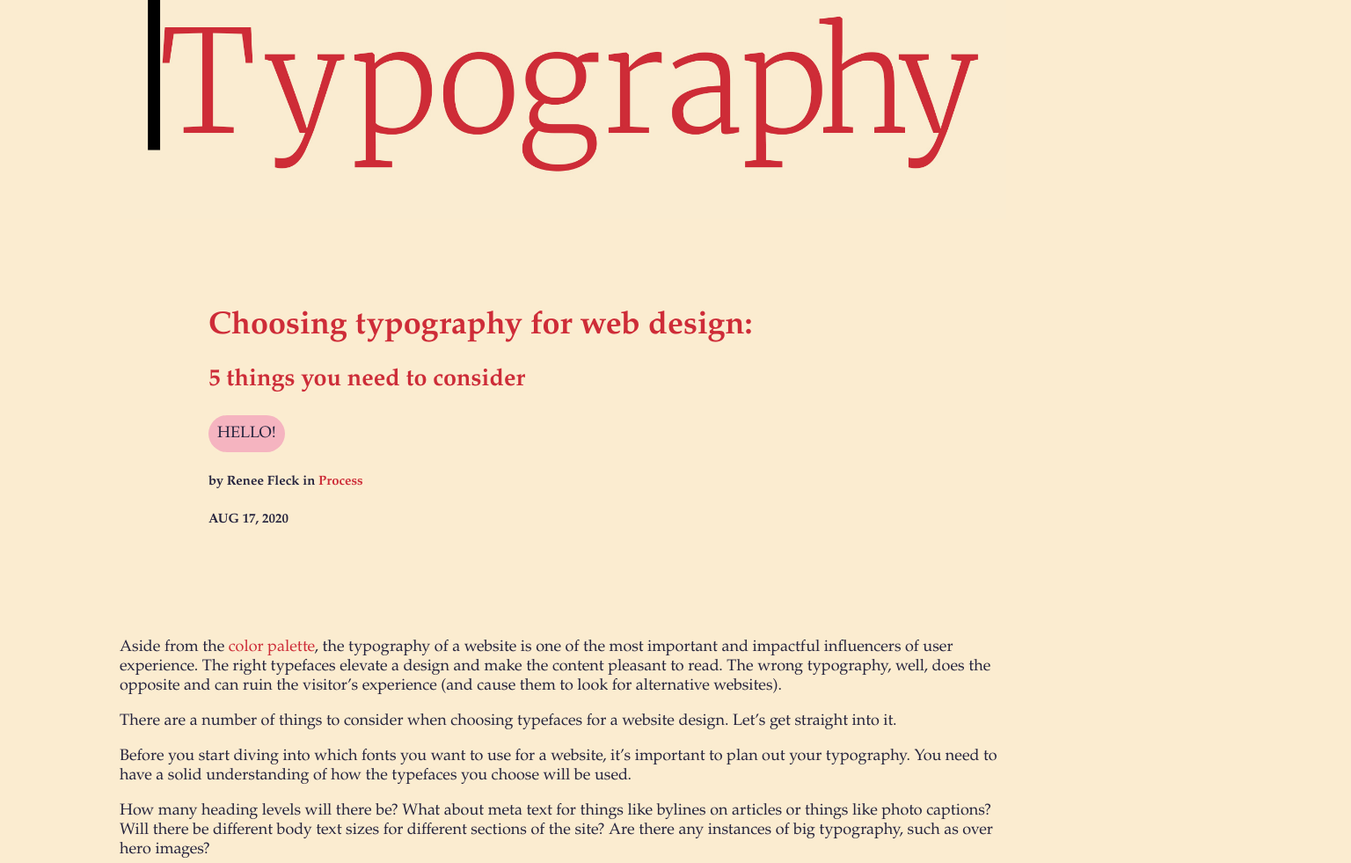
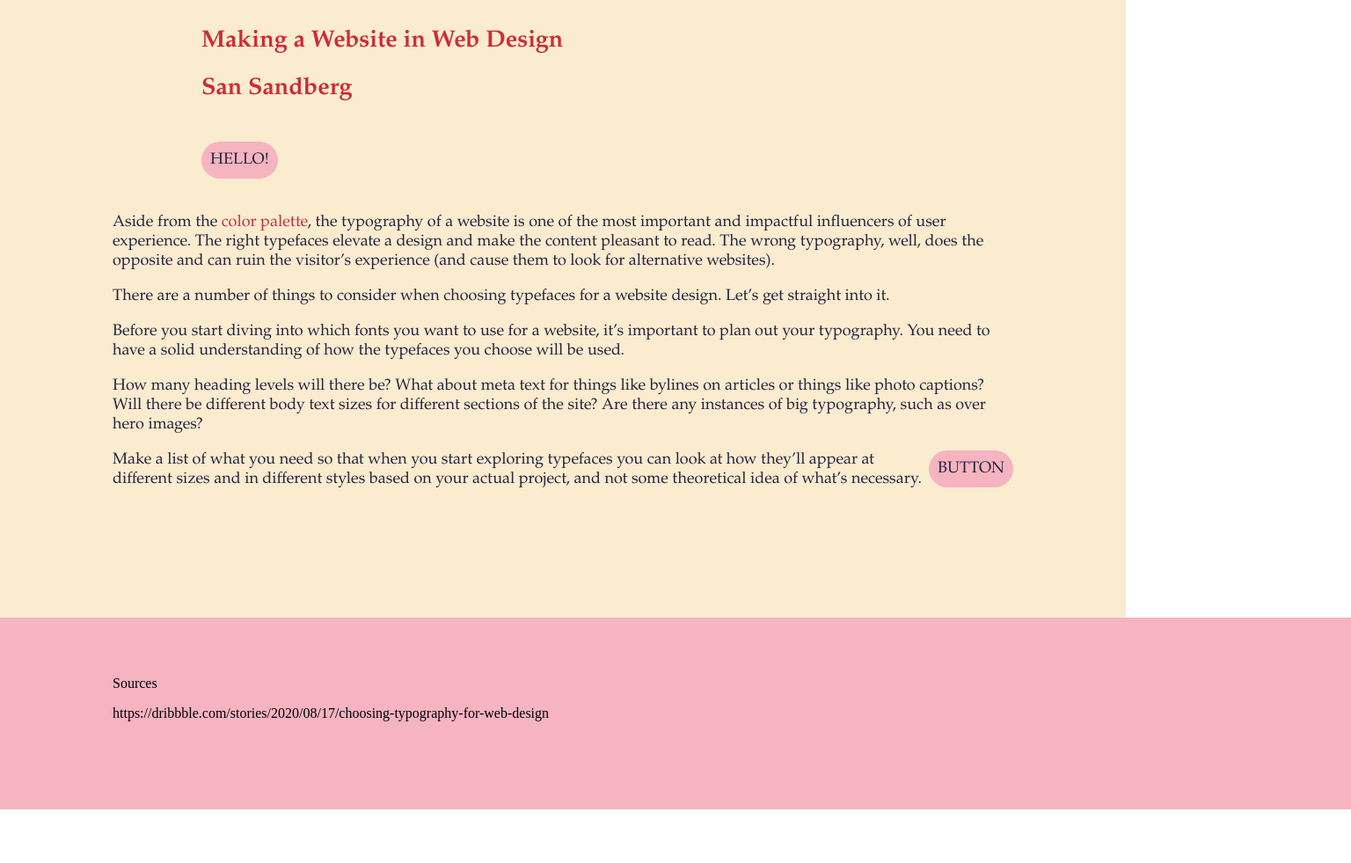
Before and after one commit to sssandberg/this-one, a plain HTML site: page about.html in a window 1280 px wide. Shown: the part 197-1178 px from the top of the page at 88% size, 1536 px wide, since content can reach past the window. After the commit the page ends 1117 px from the top, so only its background shows below. Drawn offline with Linux system fonts and the light colour scheme; a web font is replaced by a local one.

Commit message:
Add files via upload

```diff
--- a/about.html
+++ b/about.html
@@ -18,25 +18,21 @@
   <li><a href="color.html">Color</a></li>
 
 </ul>
-
-<div class="center">
-
-    <img src="Images/typ.picture.jpg" width="100%"  alt=""/></div>
+<section class="body">
+<div class="center"> </div>
 <header>
-  <h1>Choosing typography for web design: </h1>
-	<h2>5 things you need to consider</h2>
+  <h1>Making a Website in Web Design</h1>
+	<h2>San Sandberg</h2>
 	<aside class="aside">
 	<div class="button left">
 		<a href="https://dribbble.com/stories/2020/08/17/choosing-typography-for-web-design" target="_blank">HELLO!</a>	</div>
   </aside>
-	  <h5>by Renee Fleck in <a href="https://dribbble.com/stories/categories/process" target="_blank">Process</a></h5>
-<h5>AUG 17, 2020</h5>
+
 
 
 </header>
-	<section>
 
-<p>Aside from the <a href="https://dribbble.com/stories/2018/12/19/choosing-colors-for-web-design-a-practical-ui-color-application-guide" target="_blank">color palette</a>, the typography of a website is one of the most important and impactful influencers of user experience. The right typefaces elevate a design and make the content pleasant to read. The wrong typography, well, does the opposite and can ruin the visitor’s experience (and cause them to look for alternative websites).
+<p>Aside from the <a href="https://dribbble.com/stories/2018/12/19/choosing-colors-for-web-design-a-practical-ui-color-application-guide" target="_blank">color palette</a>, the typography of a website is one of the most important and impactful influencers of user experience. The right typefaces elevate a design and make the content pleasant to read. The wrong typography, well, does the opposite and can ruin the visitor’s experience (and cause them to look for alternative websites).</p>
 
 <p>There are a number of things to consider when choosing typefaces for a website design. Let’s get straight into it.</p>
 
@@ -45,20 +41,21 @@
 
 <p>How many heading levels will there be? What about meta text for things like bylines on articles or things like photo captions? Will there be different body text sizes for different sections of the site? Are there any instances of big typography, such as over hero images?</p>
 		  <div class="button right">
-		<a href="https://dribbble.com/stories/2020/08/17/choosing-typography-for-web-design" target="_blank">BUTTON</a>
+		<a href="https://dribbble.com/stories/2020/08/17/choosing-typography-for-web-design" target="_blank">BUTTON</a></div>
 
 <p>Make a list of what you need so that when you start exploring typefaces you can look at how they’ll appear at different sizes and in different styles based on your actual project, and not some theoretical idea of what’s necessary.</p>
-
-
+		</section>
+<div class="color">
 
 
 <footer>
-  <p>Sources
+	<p>Sources </p>
 
 	<p>https://dribbble.com/stories/2020/08/17/choosing-typography-for-web-design</p>
 
   <p>&nbsp;</p>
 </footer>
-</section>
+			  </div>
+
 </body>
 </html>
--- a/style.css
+++ b/style.css
@@ -1,13 +1,21 @@
 @charset "UTF-8";
-	body {
+	.body {
     padding: 10%;
     background-color: #FBECD0;
-    font-family:
-    margin-top: 76px;
     color: #26243E;
     font-family: Baskerville, "Palatino Linotype", Palatino, "Century Schoolbook L", "Times New Roman", serif;
     font-size: large;
+		margin-right: 0;
+		margin-left: 0;
+		margin-bottom: 0;
 	}
+
+body {margin: 0;}
+
+.color {
+	background-color: #F5B4C0;
+	}
+
 	h1 {
     color: #CE2C38;
     font-family: Baskerville, "Palatino Linotype", Palatino, "Century Schoolbook L", "Times New Roman", serif;
@@ -57,7 +65,7 @@
 	display: flex;
 	justify-content: center}
 
-}
+
 
 	.left {float:left
 ;padding-right: 20px;
@@ -68,6 +76,11 @@
     background-color: #F5B4C0;
     margin: 0;
     background-size: cover;
+    width: 100%;
+    padding-left: 10%;
+;   padding-right: 10%;
+    padding-top: 50px;
+	padding-bottom: 50px;
 	}
 
 .bottom {
@@ -75,7 +88,7 @@
     background-color: #EDEDF6;
 
 }
-	.listStyle1 {background-color: #;
+	.listStyle1 {
     -webkit-box-shadow: 0px 0px 129px #F5B4C0;
     box-shadow: 0px 0px 129px #F5B4C0;
 	}
```
Also changed, not shown: Untitled-1.html (added, +10 -0 lines), color.html (+6 -4 lines), demo.html (added, +37 -0 lines), principles.html (+7 -7 lines), typography.html (+8 -6 lines).
